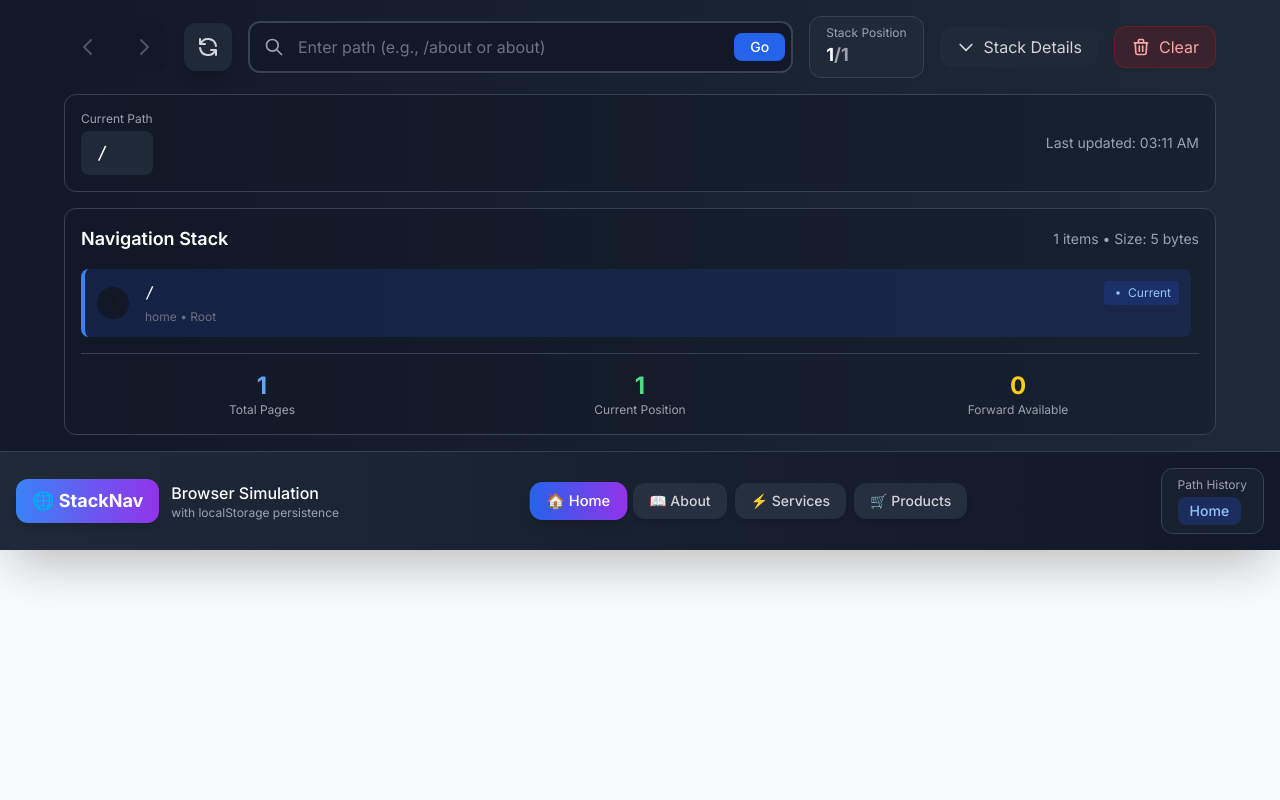
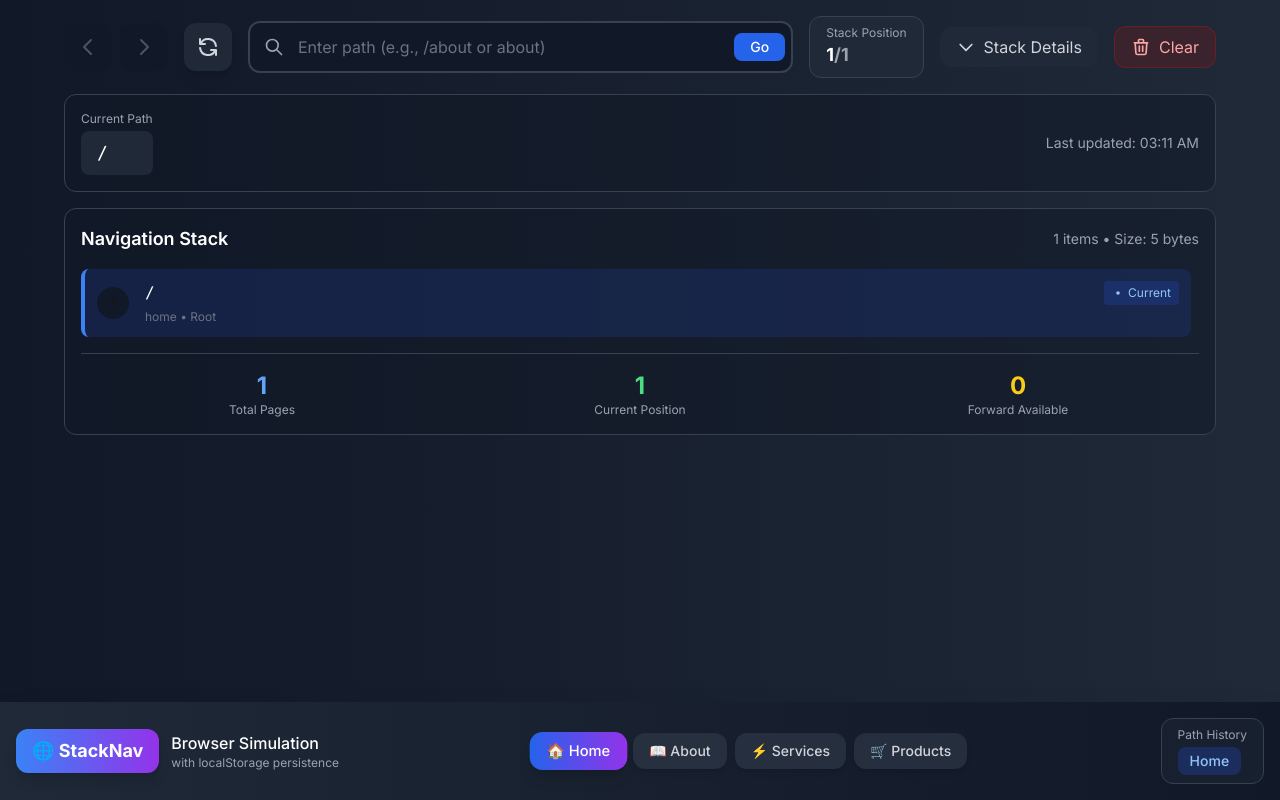
Before and after one commit to YeYint3424/stack_back_forward, a Next.js app: page /products in a window 1280 px wide. Built offline with nearby package versions, Linux system fonts and the light colour scheme.

Commit message:
[update] UI

```diff
--- a/src/app/layout.tsx
+++ b/src/app/layout.tsx
@@ -23,7 +23,7 @@ export default function RootLayout({
     <html lang="en">
       <body className={inter.className}>
         <NavigationProvider>
-          <div className="min-h-screen bg-gray-50">
+          <div className="min-h-screen bg-gray-900">
             <BrowserNavigation />
             <NavMenu />
           </div>
--- a/src/components/BrowserNavigation.tsx
+++ b/src/components/BrowserNavigation.tsx
@@ -34,7 +34,7 @@ export default function BrowserNavigation() {
   };
 
   return (
-    <div className="bg-gradient-to-r from-gray-900 to-gray-800 border-b border-gray-700 p-4 shadow-2xl">
+    <div className="bg-gradient-to-r from-gray-900 to-gray-800 border-b border-gray-700 p-4 shadow-2xl min-h-[90vh]">
       <div className="max-w-6xl mx-auto">
         {/* Main Navigation Bar */}
         <div className="flex items-center gap-4 mb-4">
--- a/src/components/NavMenu.tsx
+++ b/src/components/NavMenu.tsx
@@ -14,7 +14,7 @@ export default function NavMenu() {
   const { navigateTo, history, currentIndex } = useNavigation();
 
   return (
-    <nav className="bg-gradient-to-r from-gray-800 to-gray-900 shadow-2xl">
+    <nav className="bg-gradient-to-r from-gray-800 to-gray-900 shadow-2xl absolute bottom-0 left-0 w-screen">
       <div className="max-w-7xl mx-auto px-4">
         <div className="flex flex-col md:flex-row justify-between items-center py-4 gap-4">
           {/* Logo and Title */}
```
